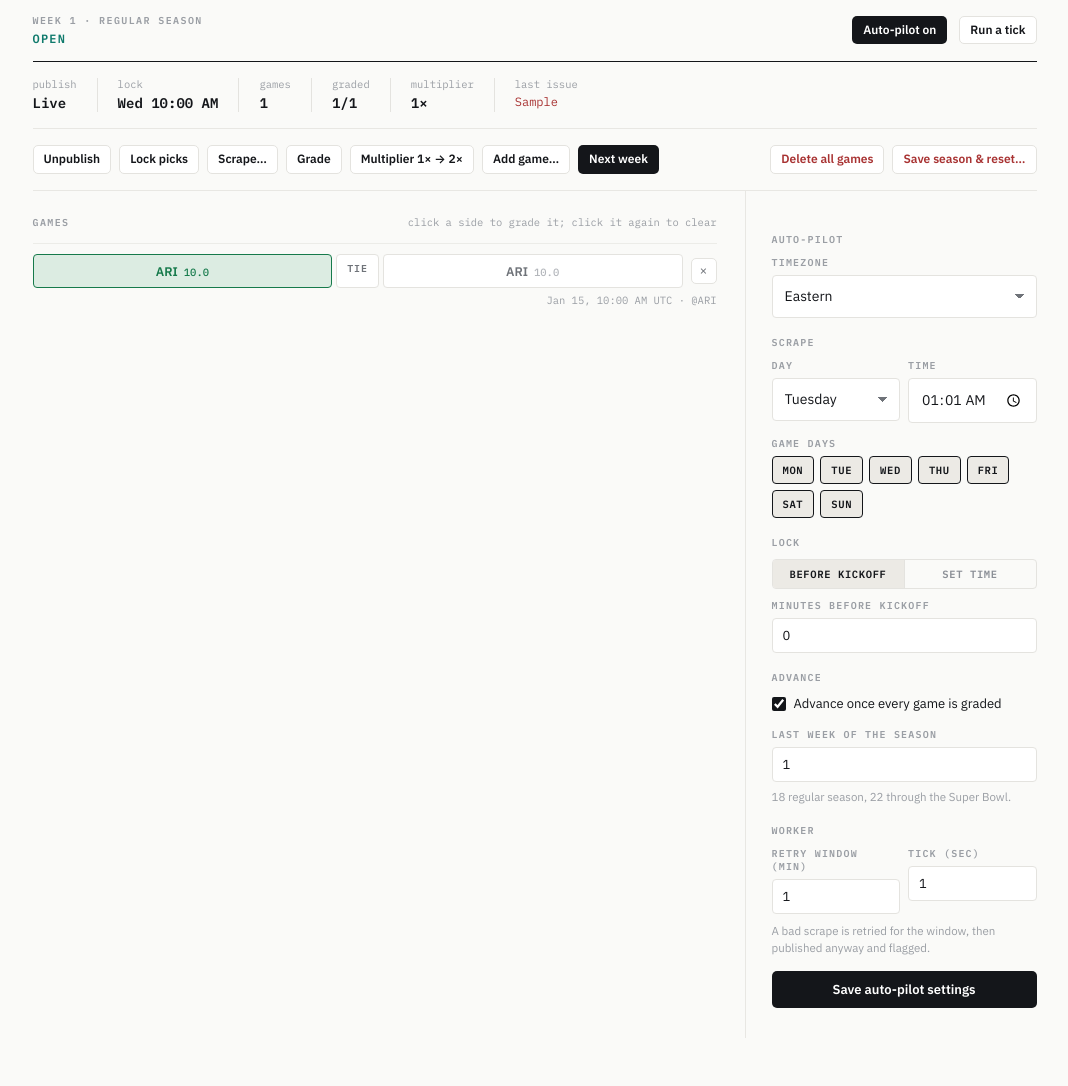
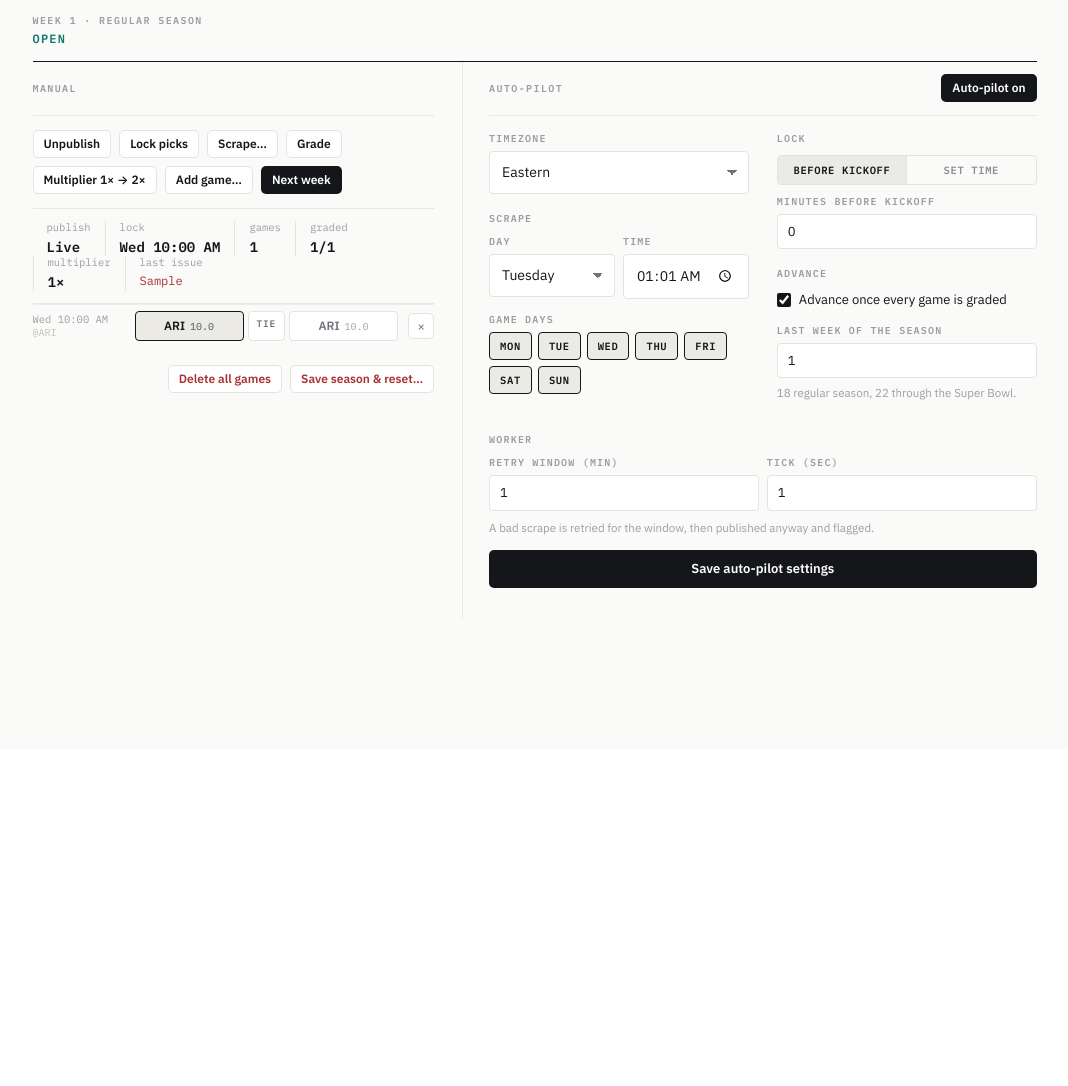
Before and after one commit to andrew23967/putnambowl2, a Django app: page /dashboard/picks/ in a window 1280 px wide. Shown: the part 51-1137 px from the top of the page, without its empty margins (98-1166 px from the left). After the commit the page ends 669 px from the top, so only its background shows below. Run offline with Django 5.2, Linux system fonts and the light colour scheme; a user stored in the database is signed in; data comes from the database, SQL or seed files in the repository; tables that the repository leaves empty hold one stand-in row (values such as "Sample post").

Commit message:
Members: bots as rows, 'favorite team' label, abbreviated preseason picks. Dashboard: manual and autopilot columns
- Members: bots are listed after the people, marked 'bot', with no
  favourite team (it was a default nobody chose) and no preseason picks.
  Preseason picks show team abbreviations.
- Dashboard: two columns. Left, 'Manual': the action buttons, the state
  strip, a compact games list (kickoff and venue at the left, ink-outlined
  result segments like the picks page), and the destructive buttons at
  the bottom. Right, 'Auto-pilot': its on/off button in the column head
  and the settings form in two sub-columns. 'Run a tick' is gone, along
  with its POST handler.

Co-Authored-By: Claude Fable 5.1 <noreply@anthropic.com>

```diff
--- a/main/views.py
+++ b/main/views.py
@@ -669,11 +669,14 @@ def members(request):
     """The league roster, one ruled row per member, alphabetical. Standings
     live on the home page; this page is about who is in the league.
 
-    Bots are folded into one line at the bottom: they play and they score, so
-    the standings need them, but a page about who is in the league does not
-    need seventeen rows all claiming Arizona as a favourite team.
+    Bots come after the people, marked as bots, without the favourite-team
+    default nobody chose.
     """
     from . import seasons as seasons_mod
+    from .teams import TEAM_ABBREV
+
+    def abbr(name):
+        return TEAM_ABBREV.get(name, name)
 
     league = current_league(request)
     people = list(User.objects.select_related('profile').filter(profile__league=league))
@@ -682,8 +685,6 @@ def members(request):
     rows = []
     for user in people:
         profile = user.profile
-        if profile.is_bot:
-            continue
         rows.append({
             'username': user.username,
             'display_name': profile.display_name,
@@ -691,28 +692,21 @@ def members(request):
             'bio': profile.bio.strip(),
             'joined': user.date_joined,
             'team': profile.favorite_team,
+            'bot': profile.is_bot,
             'finishes': [dict(f, rank_label=_ordinal(f['rank']))
                          for f in finishes.get(user.username, [])],
             # Only when they actually submitted. Every preseason field has a team
             # as its default, so an untouched profile would otherwise claim four
             # confident picks nobody made.
             'preseason': {
-                'big_loser': profile.big_loser,
-                'nfc': profile.nfc_champ,
-                'afc': profile.afc_champ,
-                'superbowl': profile.superbowl_winner,
+                'big_loser': abbr(profile.big_loser),
+                'nfc': abbr(profile.nfc_champ),
+                'afc': abbr(profile.afc_champ),
+                'superbowl': abbr(profile.superbowl_winner),
             } if profile.preseason_submitted else None,
         })
-    rows.sort(key=lambda r: (r['display_name'].lower(), r['username']))
-
-    bot_count = sum(1 for u in people if u.profile.is_bot)
-    return render(request, 'main/members.html', {
-        'members': rows,
-        'bot_count': bot_count,
-        'bot_line': f'{bot_count} bot{"s" if bot_count != 1 else ""} also play, scored like everyone else.',
-        # Kept for the tests.
-        'human_count': len(rows),
-    })
+    rows.sort(key=lambda r: (r['bot'], r['display_name'].lower(), r['username']))
+    return render(request, 'main/members.html', {'members': rows})
 
 
 @league_manager_required
@@ -929,18 +923,7 @@ def pickdash(request):
     # for real from throwaway database copies too, because the SMTP credentials
     # are the same whichever database is attached, and it sent to real members.
     #
-    # `run_auto` is what should drive the autopilot. The button exists so a tick
-    # can still be forced from here when the worker is not running, but only
-    # because someone pressed it.
-    if settings.auto_enabled and request.method == 'POST' and 'run_tick' in request.POST:
-        try:
-            from .auto import auto_tick
-            auto_tick(league)
-            settings.refresh_from_db()
-            messages.success(request, 'Auto-pilot tick run.')
-        except Exception as _e:
-            log.exception('manual auto_tick failed')
-            messages.error(request, f'Auto-pilot tick failed: {_e}')
+    # `run_auto` drives the autopilot; nothing on this page ticks it.
 
     if 'delete_all_games' in request.POST:
         current_games = Game.objects.filter(league=league, week=settings.week)
--- a/templates/main/_game_row.html
+++ b/templates/main/_game_row.html
@@ -1,12 +1,12 @@
 {% comment %}
-One game on the dashboard: the three-segment result selector, delete, and the
-kickoff line. Rendered by the page and again by ajax_add_game, so there is one
+One game on the dashboard: kickoff and venue, the three-segment result
+selector, delete. Rendered by the page and again by ajax_add_game, so there is one
 copy of this markup. `data-winner` is the source of truth so clicking the
 selected segment clears the result - a plain radio cannot be unchecked.
 {% endcomment %}
 <div class="game-row" id="game-row-{{ game.id }}" data-graded="{% if game.graded %}1{% else %}0{% endif %}">
-  <div class="game-row-top">
-    <div class="grade" data-game-id="{{ game.id }}" data-winner="{{ game.winner }}"
+  <p class="game-when">{% if game.game_dt_iso %}<span data-utc-daytime="{{ game.game_dt_iso }}">{{ game.game_dt_iso }}</span>{% endif %}<small>@{% if game.team1_is_home %}{{ game.team1_abbrev }}{% else %}{{ game.team2_abbrev }}{% endif %}</small></p>
+  <div class="grade" data-game-id="{{ game.id }}" data-winner="{{ game.winner }}"
          role="radiogroup" aria-label="Result: {{ game.team1_abbrev }} versus {{ game.team2_abbrev }}">
       <input class="grade-radio" type="radio" name="w{{ game.id }}" id="w{{ game.id }}-t1" value="team1"{% if game.winner == 'team1' %} checked{% endif %}>
       <label class="seg" for="w{{ game.id }}-t1"><span>{{ game.team1_abbrev }}</span><span class="seg-pts">{{ game.points1 }}</span></label>
@@ -15,7 +15,5 @@ selected segment clears the result - a plain radio cannot be unchecked.
       <input class="grade-radio" type="radio" name="w{{ game.id }}" id="w{{ game.id }}-t2" value="team2"{% if game.winner == 'team2' %} checked{% endif %}>
       <label class="seg" for="w{{ game.id }}-t2"><span>{{ game.team2_abbrev }}</span><span class="seg-pts">{{ game.points2 }}</span></label>
     </div>
-    <button type="button" class="icon-btn" data-delete="{{ game.id }}" aria-label="Delete game">×</button>
-  </div>
-  <p class="game-when n">{% if game.game_dt_iso %}<span data-utc-full="{{ game.game_dt_iso }}">{{ game.game_dt_iso }}</span> · {% endif %}@{% if game.team1_is_home %}{{ game.team1_abbrev }}{% else %}{{ game.team2_abbrev }}{% endif %}</p>
+  <button type="button" class="icon-btn" data-delete="{{ game.id }}" aria-label="Delete game">×</button>
 </div>
--- a/templates/main/pickdash.html
+++ b/templates/main/pickdash.html
@@ -3,25 +3,33 @@
 
 {% block extra_head %}
 <style>
-  .pd-actions { display: flex; flex-wrap: wrap; gap: 8px; padding: 16px 0; border-bottom: 1px solid var(--rule); }
+  /* Two columns: everything done by hand on the left, the autopilot on the right. */
+  .pd-split { grid-template-columns: 2fr 3fr; }
+  .pd-split .split-main, .pd-split .rail { padding-top: 0; }
+  .pd-col-head { display: flex; align-items: center; justify-content: space-between; gap: 12px; min-height: 54px; padding: 12px 0; border-bottom: 1px solid var(--rule); }
+  .pd-col-head form { margin: 0; }
+  .pd-actions { display: flex; flex-wrap: wrap; gap: 8px; padding: 14px 0; border-bottom: 1px solid var(--rule); }
   .pd-actions form { margin: 0; }
-  .pd-split { grid-template-columns: 1fr minmax(320px, 27%); }
-  .game-row { padding: 10px 0; border-top: 1px solid var(--rule-2); }
-  .game-row-top { display: flex; align-items: center; gap: 8px; }
+  .pd-stats { padding: 12px 0; border-bottom: 1px solid var(--rule); }
+  .pd-stats .stat { padding: 0 14px; }
+  .pd-danger { display: flex; flex-wrap: wrap; justify-content: flex-end; gap: 8px; padding: 18px 0 0; }
+  .game-row { display: flex; align-items: center; gap: 10px; padding: 6px 0; border-top: 1px solid var(--rule-2); }
+  .game-when { width: 92px; flex-shrink: 0; margin: 0; font: 400 10.5px var(--mono); color: var(--muted-3); line-height: 1.35; }
+  .game-when small { display: block; font-size: 10px; color: var(--placeholder); }
   .grade { display: grid; grid-template-columns: 1fr auto 1fr; gap: 4px; flex: 1; min-width: 0; position: relative; }
   .grade-radio { position: absolute; opacity: 0; width: 1px; height: 1px; pointer-events: none; }
-  .seg { display: flex; align-items: baseline; justify-content: center; gap: 6px; padding: 7px 8px; border: 1px solid var(--rule-3); border-radius: 4px; background: #fff; cursor: pointer; font-size: 12.5px; font-weight: 600; color: var(--muted); user-select: none; }
+  .seg { display: flex; align-items: baseline; justify-content: center; gap: 5px; padding: 5px 6px; border: 1px solid var(--rule-3); border-radius: 4px; background: #fff; cursor: pointer; font-size: 12px; font-weight: 600; color: var(--muted); user-select: none; }
   .seg:hover { border-color: #b6b4ae; }
-  .seg-tie { font: 600 10px var(--mono); letter-spacing: .08em; text-transform: uppercase; padding: 7px 10px; }
-  .seg-pts { font: 500 10.5px var(--mono); color: var(--dim); }
-  .grade-radio:checked + .seg { background: var(--pos-fill); border-color: var(--pos); color: var(--pos); }
-  .grade-radio:checked + .seg .seg-pts { color: var(--pos); }
-  .grade-radio:checked + .seg-tie { background: var(--fill); border-color: var(--ink); color: var(--ink); }
+  .seg-tie { font: 600 9.5px var(--mono); letter-spacing: .08em; text-transform: uppercase; padding: 5px 8px; }
+  .seg-pts { font: 500 10px var(--mono); color: var(--dim); }
+  .grade-radio:checked + .seg { background: var(--fill); border-color: var(--ink); color: var(--ink); }
+  .grade-radio:checked + .seg .seg-pts { color: var(--muted); }
   .grade-radio:focus-visible + .seg { outline: 2px solid var(--ink); outline-offset: 2px; }
-  .game-when { margin: 5px 0 0; font-size: 10.5px; color: var(--muted-3); text-align: right; }
+  .pd-form { padding-top: 16px; }
   .pd-form .field { margin-bottom: 14px; }
   .pd-form .eyebrow { margin: 18px 0 10px; letter-spacing: .12em; }
-  .pd-form .eyebrow:first-child { margin-top: 0; }
+  .pd-form-grid { display: grid; grid-template-columns: 1fr 1fr; gap: 0 28px; }
+  .pd-form-grid > div > .eyebrow:first-child, .pd-form > .eyebrow:first-child { margin-top: 0; }
   .two { display: grid; grid-template-columns: 1fr 1fr; gap: 8px; }
   .lock-mode { display: flex; border: 1px solid var(--rule-3); border-radius: 4px; overflow: hidden; margin-bottom: 10px; }
   .lock-mode label { flex: 1; display: flex; justify-content: center; padding: 7px; cursor: pointer; font: 600 10.5px var(--mono); letter-spacing: .06em; text-transform: uppercase; color: var(--muted-2); position: relative; }
@@ -30,7 +38,8 @@
   .lock-mode input:checked + span { color: var(--ink); }
   .lock-mode label:has(input:checked) { background: var(--fill); }
   .issue { color: var(--neg); }
-  @media (max-width: 999px) { .pd-split { grid-template-columns: 1fr; } }
+  @media (max-width: 999px) { .pd-split { grid-template-columns: 1fr; } .pd-split .rail { padding-top: 20px; } }
+  @media (max-width: 640px) { .pd-form-grid { grid-template-columns: 1fr; } }
 </style>
 {% endblock %}
 
@@ -42,19 +51,25 @@
       {% if not settings.publish %}Not out{% elif not settings.lock_picks %}Open{% elif all_graded and games %}Final{% else %}Locked{% endif %}
     </p>
   </div>
-  <div class="page-head-end">
-    <form method="post">{% csrf_token %}
-      <button name="toggle_auto" class="btn btn-sm {% if settings.auto_enabled %}btn-primary{% else %}btn-secondary{% endif %}">Auto-pilot {% if settings.auto_enabled %}on{% else %}off{% endif %}</button>
-    </form>
-    {% if settings.auto_enabled %}
-    <form method="post" onsubmit="return confirm('Run one auto-pilot tick now? This can publish the week and email the league.');">{% csrf_token %}
-      <button name="run_tick" class="btn btn-secondary btn-sm">Run a tick</button>
-    </form>
-    {% endif %}
-  </div>
 </div>
 
-<div class="stats" style="padding:16px 0;border-bottom:1px solid var(--rule);">
+<div class="split pd-split">
+  <div class="split-main">
+    <div class="pd-col-head"><p class="eyebrow">Manual</p></div>
+<div class="pd-actions">
+  <form method="post">{% csrf_token %}<button name="toggle_publish" class="btn btn-secondary btn-sm">{% if settings.publish %}Unpublish{% else %}Publish{% endif %}</button></form>
+  <form method="post">{% csrf_token %}<button name="toggle_lock" class="btn btn-secondary btn-sm">{% if settings.lock_picks %}Unlock{% else %}Lock picks{% endif %}</button></form>
+  <button type="button" class="btn btn-secondary btn-sm" id="open-scrape">Scrape…</button>
+  <form method="post">{% csrf_token %}<button name="grade" class="btn btn-secondary btn-sm">Grade</button></form>
+  <form method="post">{% csrf_token %}<button name="cycle_multiplier" class="btn btn-secondary btn-sm">Multiplier {{ settings.multiplier }}× → {% if settings.multiplier < 4 %}{{ settings.multiplier|add:settings.multiplier }}{% else %}1{% endif %}×</button></form>
+  <button type="button" class="btn btn-secondary btn-sm" id="open-add">Add game…</button>
+  {% if all_graded %}
+  <form method="post" onsubmit="return confirm('Advance to week {{ settings.week|add:1 }}?')">{% csrf_token %}<button name="nextweek" class="btn btn-primary btn-sm">Next week</button></form>
+  {% else %}
+  <button class="btn btn-secondary btn-sm" disabled title="Every game must be graded first">Next week</button>
+  {% endif %}
+</div>
+<div class="stats pd-stats">
   <div class="stat">
     <p class="stat-label">publish</p>
     <p class="stat-value">{% if settings.publish %}Live{% elif settings.auto_scrape_dt %}<span data-utc-daytime="{{ settings.auto_scrape_dt|date:'c' }}">{{ settings.auto_scrape_dt|date:"D g:i A" }}</span>{% else %}Not set{% endif %}</p>
@@ -70,40 +85,27 @@
   <div class="stat"><p class="stat-label">last issue</p><p class="stat-value issue" style="font-weight:400;font-size:12px;">{{ settings.auto_last_issue }}</p></div>
   {% endif %}
 </div>
-
-<div class="pd-actions">
-  <form method="post">{% csrf_token %}<button name="toggle_publish" class="btn btn-secondary btn-sm">{% if settings.publish %}Unpublish{% else %}Publish{% endif %}</button></form>
-  <form method="post">{% csrf_token %}<button name="toggle_lock" class="btn btn-secondary btn-sm">{% if settings.lock_picks %}Unlock{% else %}Lock picks{% endif %}</button></form>
-  <button type="button" class="btn btn-secondary btn-sm" id="open-scrape">Scrape…</button>
-  <form method="post">{% csrf_token %}<button name="grade" class="btn btn-secondary btn-sm">Grade</button></form>
-  <form method="post">{% csrf_token %}<button name="cycle_multiplier" class="btn btn-secondary btn-sm">Multiplier {{ settings.multiplier }}× → {% if settings.multiplier < 4 %}{{ settings.multiplier|add:settings.multiplier }}{% else %}1{% endif %}×</button></form>
-  <button type="button" class="btn btn-secondary btn-sm" id="open-add">Add game…</button>
-  {% if all_graded %}
-  <form method="post" onsubmit="return confirm('Advance to week {{ settings.week|add:1 }}?')">{% csrf_token %}<button name="nextweek" class="btn btn-primary btn-sm">Next week</button></form>
-  {% else %}
-  <button class="btn btn-secondary btn-sm" disabled title="Every game must be graded first">Next week</button>
-  {% endif %}
-  <span style="flex:1;"></span>
-  <form method="post" onsubmit="return confirm('Delete every game this week, and every pick on them?')">{% csrf_token %}<button name="delete_all_games" class="btn btn-danger btn-sm">Delete all games</button></form>
-  <button type="button" class="btn btn-danger btn-sm" id="open-season">Save season &amp; reset…</button>
-</div>
-
-<div class="split pd-split">
-  <div class="split-main">
-    <div class="section-head">
-      <p class="eyebrow">Games</p>
-      <p class="n" style="font-size:10.5px;color:var(--muted-3);">click a side to grade it; click it again to clear</p>
-    </div>
     <div id="game-list">
       {% for game in games %}{% include 'main/_game_row.html' %}{% endfor %}
       <p class="empty" id="no-games" {% if games %}hidden{% endif %} style="padding:12px 0;">No games yet.</p>
     </div>
+    <div class="pd-danger">
+  <form method="post" onsubmit="return confirm('Delete every game this week, and every pick on them?')">{% csrf_token %}<button name="delete_all_games" class="btn btn-danger btn-sm">Delete all games</button></form>
+  <button type="button" class="btn btn-danger btn-sm" id="open-season">Save season &amp; reset…</button>
+    </div>
   </div>
 
   <aside class="rail">
+    <div class="pd-col-head">
+      <p class="eyebrow">Auto-pilot</p>
+      <form method="post">{% csrf_token %}
+        <button name="toggle_auto" class="btn btn-sm {% if settings.auto_enabled %}btn-primary{% else %}btn-secondary{% endif %}">Auto-pilot {% if settings.auto_enabled %}on{% else %}off{% endif %}</button>
+      </form>
+    </div>
     <form method="post" class="pd-form">
       {% csrf_token %}
-      <p class="eyebrow">Auto-pilot</p>
+      <div class="pd-form-grid">
+      <div>
       <div class="field">
         <label class="label" for="tz">Timezone</label>
         <select class="select" name="tz" id="tz">
@@ -133,6 +135,8 @@
         </div>
       </div>
 
+      </div>
+      <div>
       <p class="eyebrow">Lock</p>
       <div class="lock-mode">
         <label><input type="radio" name="lock_mode" value="offset" {% if settings.lock_mode != 'manual' %}checked{% endif %}><span>Before kickoff</span></label>
@@ -164,6 +168,8 @@
         <label class="label" for="slw">Last week of the season</label>
         <input class="input n" name="season_last_week" id="slw" type="number" min="1" max="30" value="{{ settings.season_last_week }}">
         <p class="hint">18 regular season, 22 through the Super Bowl.</p>
+      </div>
+      </div>
       </div>
 
       <p class="eyebrow">Worker</p>
```
Also changed, not shown: docs/autopilot.md (+1 -1 lines), main/tests.py (+10 -14 lines), templates/main/members.html (+9 -9 lines).
